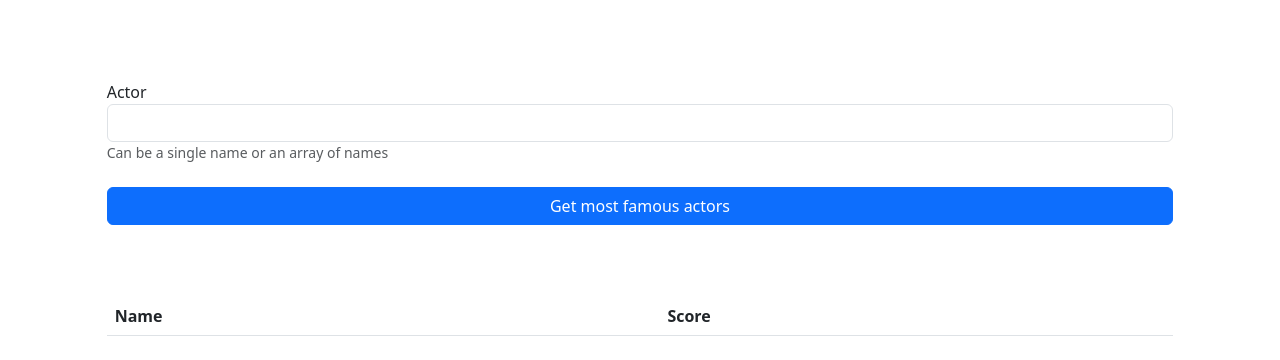
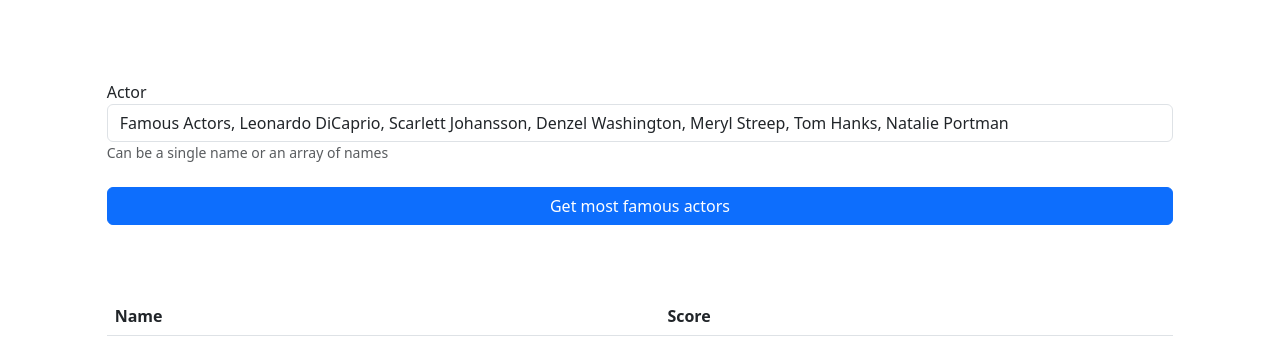
Before and after one commit to werlen-nevio/Most-famous-Actor, a plain HTML site: page index.html in a window 1280 px wide. Drawn offline with nearby package versions, Linux system fonts and the light colour scheme.

Commit message:
Give the input a default, so testing is easier

```diff
--- a/index.html
+++ b/index.html
@@ -11,7 +11,7 @@
                 <div class="col-md-10 col-sm-10">
                     <div class="form-group">
                         <label for="exampleInputEmail1">Actor</label>
-                        <input class="form-control" id="ActorInput">
+                        <input class="form-control" id="ActorInput" value="Famous Actors, Leonardo DiCaprio, Scarlett Johansson, Denzel Washington, Meryl Streep, Tom Hanks, Natalie Portman">
                         <small class="form-text text-muted">Can be a single name or an array of names</small>
                     </div>
                 </div>
```
